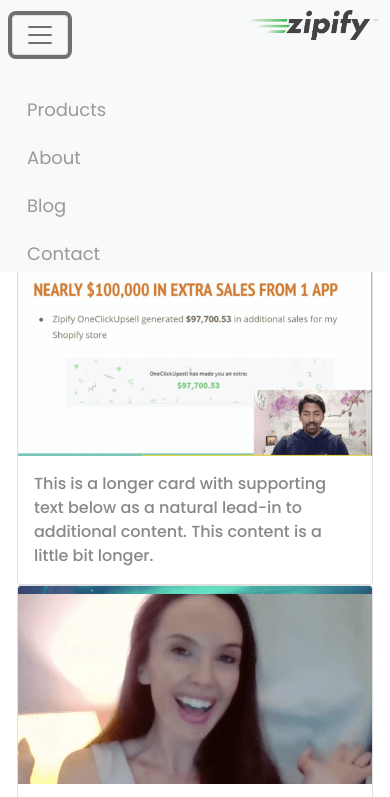
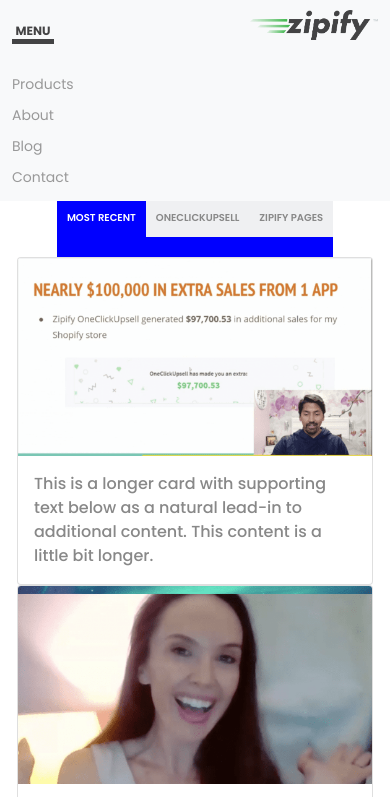
Before and after one commit to Shazzadhossensunny/zipify, a plain HTML site: page blog.html in a window 390 px wide. Both pictures are taken after a click on the button "Toggle navigation". Shown: the top 797 px of the page. Drawn offline with nearby package versions, Linux system fonts and the light colour scheme; files whose address does not match are found by name.

Commit message:
commit here

```diff
--- a/blog.html
+++ b/blog.html
@@ -14,17 +14,21 @@
     <title>ZIPIFY</title>
   </head>
   <body>
-    <!-- navbar -->
-     <nav class="navbar navbar-expand-lg navbar-light bg-light fixed-top">
+    <nav class="navbar navbar-expand-lg navbar-light bg-light fixed-top">
            <div class="container">
               <a class="navbar-brand" href="index.html">
                 <img src="images/Zipify.png" alt="alternative" class="img-fluid">
               </a>
-                <button class="navbar-toggler" type="button" data-toggle="collapse" data-target="#navbarSupportedContent" aria-controls="navbarSupportedContent" aria-expanded="false" aria-label="Toggle navigation">
-                  <span class="navbar-toggler-icon"></span>
+                <button class="navbar-toggler" type="button" data-toggle="collapse" data-target="#menu" aria-controls="menu" aria-expanded="false" aria-label="Toggle navigation">
+                  <div id="menu_button">
+                  <input type="checkbox" id="menu_checkbox">
+                  <label for="menu_checkbox" id="menu_label">
+                    <div id="menu_text_bar"></div>
+                  </label>
+                </div>
                 </button>
-                <div class="collapse navbar-collapse" id="navbarSupportedContent">
-                 <ul class="navbar-nav ml-auto">
+                <div class="collapse navbar-collapse" id="menu">
+                 <ul class="navbar-nav ml-auto mb-2 mb-lg-0">
                     <li class="nav-item dropdown">
                       <a class="nav-link " href="product.html" id="navbarDropdown" role="button" data-toggle="dropdown" aria-expanded="false">
                        Products
--- a/css/responsive.css
+++ b/css/responsive.css
@@ -1,6 +1,9 @@
 
 @media (min-width: 768px) and (max-width: 1024px) {
     /*nav*/
+.navbar-light .navbar-nav .nav-link {
+    display: inline-block;
+}
 .navbar-toggler {
     bottom: 50px;
     position: relative;
@@ -127,6 +130,12 @@ footer ul li {
 
 
 @media (min-width: 481px) and (max-width: 767px){
+.navbar-light .navbar-nav .nav-link {
+    display: inline-block;
+    font-size: 14px;
+    padding: 5px 0;
+    margin: 0;
+}
 .navbar-toggler {
     bottom: 35px;
     position: relative;
@@ -382,6 +391,12 @@ footer ul li a {
 
 
 @media (min-width: 320px) and (max-width: 480px){
+ .navbar-light .navbar-nav .nav-link {
+    display: inline-block;
+    font-size: 14px;
+    padding: 5px 0;
+    margin: 0;
+}
 .bg-light {
     padding: 10px 0 0;
 }
--- a/css/style.css
+++ b/css/style.css
@@ -3,9 +3,14 @@
 *{
   margin: 0;
   padding: 0;
+  -webkit-tap-highlight-color: transparent;
   box-sizing: border-box;
  -webkit-box-sizing: border-box;
  -moz-box-sizing: border-box;
+}
+*:focus
+{
+    outline: none;
 }
 
 body{
@@ -25,6 +30,117 @@ a, a:hover{
   text-decoration: none;
 }
 
+/*menu bar*/
+.navbar-toggler{
+    border: 0;
+    border-radius: 0;
+    padding: 0;
+}
+.navbar-toggler:focus {
+
+    box-shadow: none;
+}
+#menu_button
+{
+    width: 42px;
+    overflow: hidden;
+}
+
+#menu_checkbox
+{
+    display: none;
+}
+
+#menu_label
+{
+    position: relative;
+    display: block;
+    height: 29px;
+    cursor: pointer;
+}
+
+#menu_label:before, #menu_label:after, #menu_text_bar
+{
+    position: absolute;
+    left: 0;
+    width: 100%;
+    height: 5px;
+    background-color: rgb(67 67 68);
+}
+
+#menu_label:before, #menu_label:after
+{
+    content: '';
+    transition: 0.4s cubic-bezier(0.68, -0.55, 0.27, 1.55) left;
+}
+
+#menu_label:before
+{
+    top: 0;
+}
+
+#menu_label:after
+{
+    top: 12px;
+}
+
+#menu_text_bar
+{
+    top: 24px;
+}
+
+#menu_text_bar:before
+{
+    content: 'MENU';
+    position: absolute;
+    top: 5px;
+    right: 0;
+    left: 0;
+    color:rgb(67 67 68);
+    font-size: 12px;
+    font-weight: 700;
+    text-align: center;
+}
+
+#menu_checkbox:checked + #menu_label:before
+{
+    left: -42px;
+}
+
+#menu_checkbox:checked + #menu_label:after
+{
+    left: 42px;
+}
+
+#menu_checkbox:checked + #menu_label #menu_text_bar:before
+{
+    animation: moveUpThenDown 0.8s ease 0.2s forwards, shakeWhileMovingUp 0.8s ease 0.2s forwards, shakeWhileMovingDown 0.2s ease 0.8s forwards;
+}
+
+@keyframes moveUpThenDown
+{
+    0%{ top:0; }
+    50%{ top:-27px;}
+    100%{ top:-14px; }
+}
+
+@keyframes shakeWhileMovingUp
+{
+    0%{ transform: rotateZ(0); }
+    25%{ transform:rotateZ(-10deg); }
+    50%{ transform:rotateZ(0deg); }
+    75%{ transform:rotateZ(10deg); }
+    100%{ transform:rotateZ(0); }
+}
+
+@keyframes shakeWhileMovingDown
+{
+    0%{ transform:rotateZ(0); }
+    80%{ transform:rotateZ(3deg); }
+    90%{ transform:rotateZ(-3deg); }
+    100%{ transform:rotateZ(0); }
+}
+/*menu bar*/
 
 
 /*header*/
```
Also changed, not shown: about.html (+10 -6 lines), contact.html (+10 -6 lines), index.html (+8 -3 lines), product.html (+9 -5 lines).
